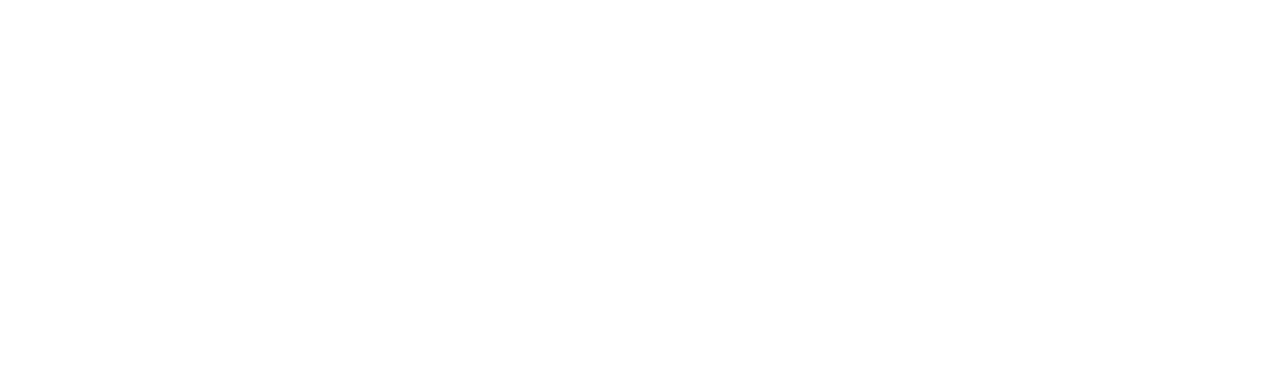
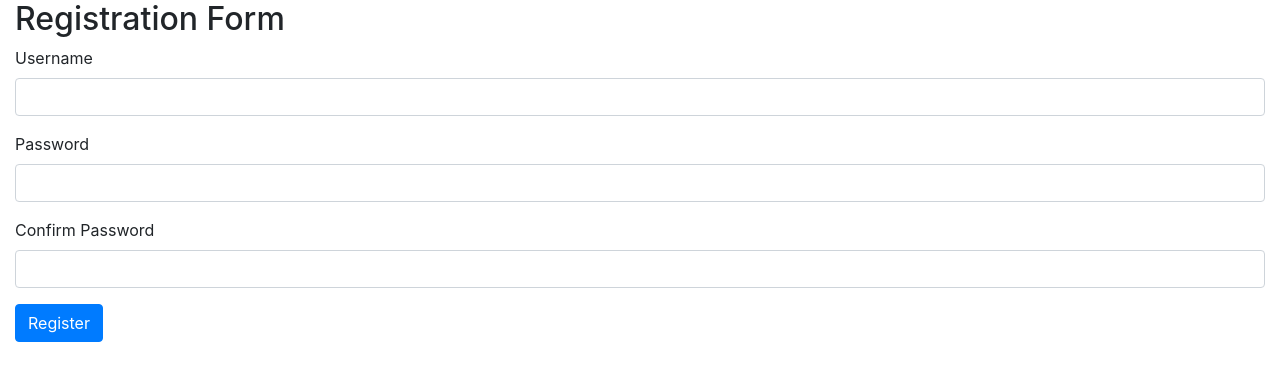
Before and after one commit to Annie-Huang/reactive-forms, an Angular app: page / in a window 1280 px wide. Shown: the top 380 px of the page. Built offline with nearby package versions, Linux system fonts and the light colour scheme.

Commit message:
Create basic form that contains 3 input fields and a register button

```diff
--- a/src/app/app.component.html
+++ b/src/app/app.component.html
@@ -1 +1,23 @@
 <router-outlet></router-outlet>
+
+<div class="container-fluid">
+  <h2>Registration Form</h2>
+  <form action="">
+    <div class="form-group">
+      <label>Username</label>
+      <input type="text" class="form-control">
+    </div>
+
+    <div class="form-group">
+      <label>Password</label>
+      <input type="password" class="form-control">
+    </div>
+
+    <div class="form-group">
+      <label>Confirm Password</label>
+      <input type="password" class="form-control">
+    </div>
+
+    <button type="submit" class="btn btn-primary">Register</button>
+  </form>
+</div>
```
